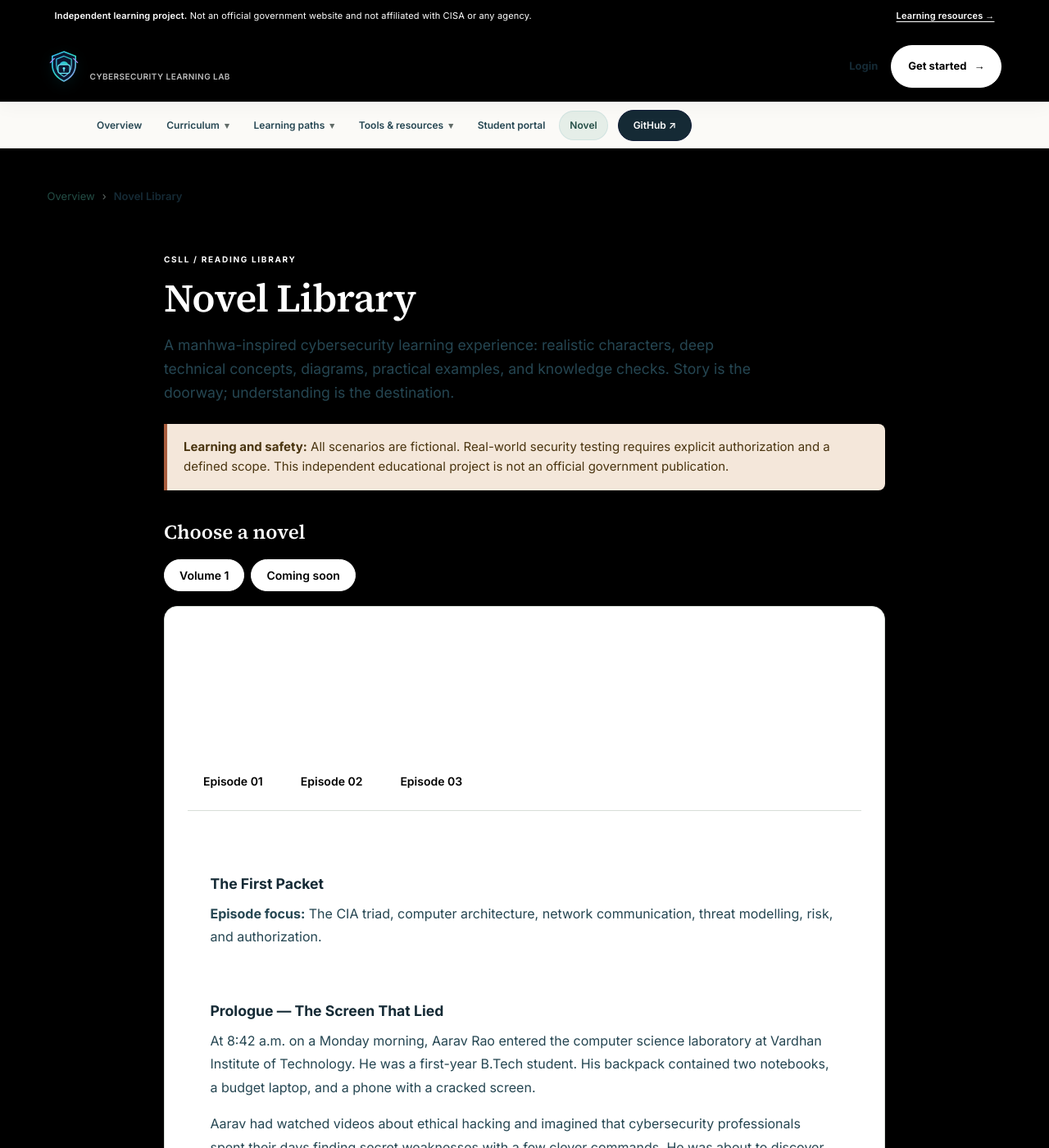
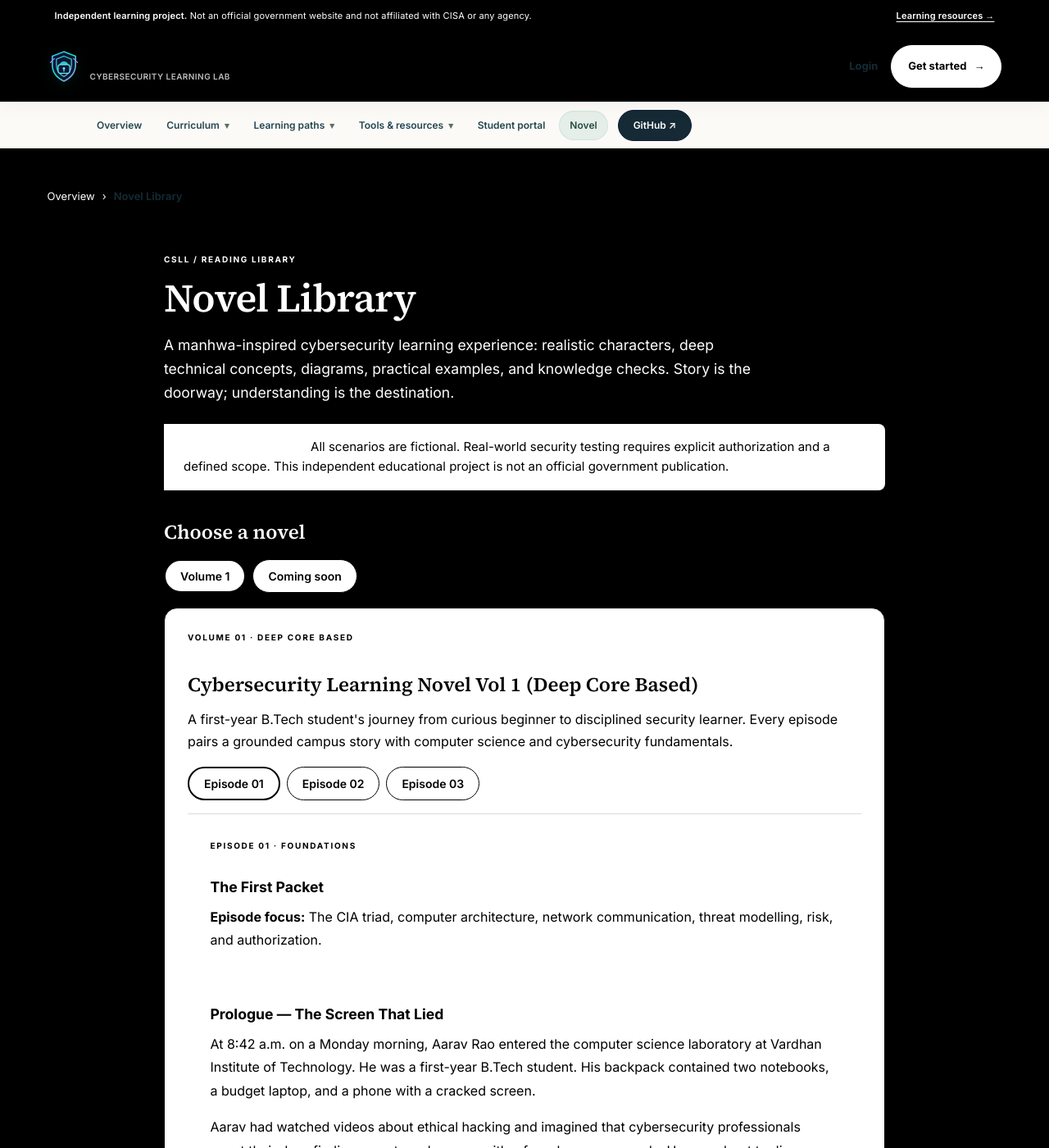
Before and after one commit to Learning-No/Cybersecurity-Learning-Lab, a Jekyll site: the page built from novels/index.html, in a window 1280 px wide and 1400 px high. Shown: the whole window at 82% size. Built offline with Jekyll 4.4.1, drawn with Linux system fonts in a browser that asks for light colours.

Commit message:
Fix monochrome theme contrast issues
* Fix contrast for secondary monochrome theme components

* Align Novel styles with monochrome theme

* Refresh CSS cache keys after contrast fixes

```diff
--- a/_layouts/default.html
+++ b/_layouts/default.html
@@ -10,8 +10,8 @@
 <link rel="preconnect" href="https://fonts.googleapis.com">
 <link rel="preconnect" href="https://fonts.gstatic.com" crossorigin>
 <link rel="stylesheet" href="https://fonts.googleapis.com/css2?family=Inter:wght@400;500;600;700&family=Source+Serif+4:ital,opsz,wght@0,8..60,500;0,8..60,600;0,8..60,700;1,8..60,500;1,8..60,600&display=swap">
-<link rel="stylesheet" href="{{ '/assets/css/executive.css' | relative_url }}?v=20261028-black-white-theme1">
-<link rel="stylesheet" href="{{ '/assets/css/novel.css' | relative_url }}?v=20261030">
+<link rel="stylesheet" href="{{ '/assets/css/executive.css' | relative_url }}?v=20261028-black-white-theme2">
+<link rel="stylesheet" href="{{ '/assets/css/novel.css' | relative_url }}?v=20261030-monochrome2">
 </head>
 <body id="top">
 <a class="skip-link" href="#main-content">Skip to main content</a>
--- a/assets/css/executive.css
+++ b/assets/css/executive.css
@@ -1937,3 +1937,25 @@ hr, .footer-bottom, .section, .section-head, .phase-head { border-color: #fff !i
 .phase-head { background: #fff !important; color: #000 !important; }
 .csll-footer p, .csll-footer a, .csll-footer h2, .footer-brand strong { color: #fff !important; }
 :focus-visible { outline: 2px solid #fff !important; outline-offset: 3px; }
+
+
+/* Monochrome contrast audit: cover secondary components and inner-page widgets */
+.panel, .panel.featured, .ethics, .nav-menu, .filter-chip, .filter-chip.active,
+.episode-placeholder, .episode-quiz, .episode-diagram, .novel-notice {
+  background: #fff !important;
+  color: #000 !important;
+  border-color: #fff !important;
+  box-shadow: none !important;
+}
+.panel :is(h1,h2,h3,h4,p,li,label,small,strong,span,a),
+.filter-chip, .filter-chip.active, .nav-menu a, .episode-placeholder,
+.episode-quiz :is(legend,label,p), .episode-diagram :is(p,span,small),
+.novel-notice { color: #000 !important; }
+.ethics { background: #000 !important; color: #fff !important; border: 1px solid #fff !important; }
+.ethics :is(h1,h2,h3,h4,p,li,a,span,strong,.eyebrow) { color: #fff !important; }
+.tag, .hub-icon, .week-num { background: #fff !important; color: #000 !important; border: 1px solid #000 !important; }
+.stages article h3, .stages article p, .lead, .hint, #empty-state, #tool-empty,
+.section-head > p, .breadcrumbs, .breadcrumbs a { color: #fff !important; }
+.kpis, .kpis > div { background: #fff !important; color: #000 !important; }
+.kpis :is(b,span) { color: #000 !important; }
+.kpis > div { border-color: #000 !important; }
--- a/assets/css/novel.css
+++ b/assets/css/novel.css
@@ -49,3 +49,22 @@
   .episode-panel { max-width: none; }
   .episode-diagram, .episode-quiz { break-inside: avoid; }
 }
+
+
+/* Monochrome theme compatibility: Novel stylesheet loads after the main theme */
+.novel-page, .novel-page :is(h1,h2,h3,p,li,strong,em,span) { color: #fff; }
+.novel-intro { color: #fff !important; }
+.novel-tab, .novel-tab[aria-selected="true"], .novel-panel, .episode-placeholder,
+.episode-quiz, .episode-diagram, .episode-quiz blockquote, .episode-panel blockquote {
+  background: #fff !important;
+  color: #000 !important;
+  border-color: #000 !important;
+  box-shadow: none !important;
+}
+.novel-panel :is(h1,h2,h3,h4,p,li,strong,em,span,blockquote),
+.episode-panel, .episode-panel :is(h1,h2,h3,h4,p,li,strong,em,span),
+.episode-quiz :is(legend,label,p), .episode-diagram :is(p,span,small),
+.episode-placeholder { color: #000 !important; }
+.novel-tab[aria-selected="true"] { border: 2px solid #000 !important; }
+.diagram-node { background: #fff !important; color: #000 !important; border-color: #000 !important; }
+.diagram-arrow, .diagram-caption, .episode-diagram > p:first-child { color: #000 !important; }
```
